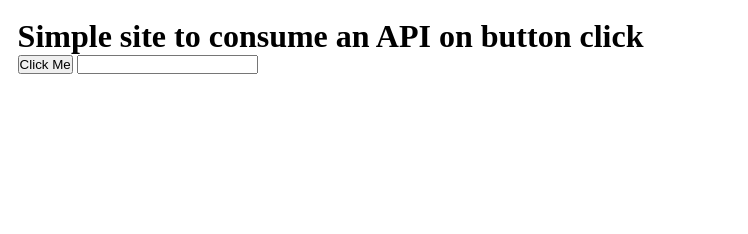
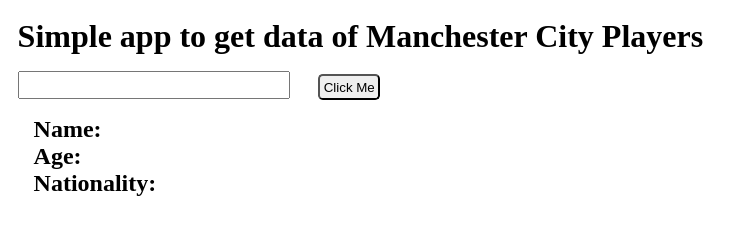
Before and after one commit to Sam10-debug/city-players-names, a plain HTML site: page index.html in a window 1280 px wide. Shown: the whole page, without its empty margins (0-748 px from the left). Drawn offline with Linux system fonts and the light colour scheme.

Commit message:
change-name

```diff
--- a/css/style.css
+++ b/css/style.css
@@ -9,3 +9,23 @@ body{
 section{
 	padding: 1rem;
 }
+h1{
+	margin-bottom: 1rem;
+}
+button{
+	padding: 0.2rem;
+	border-radius: 0.3rem;
+}
+input{
+	font-size: 1.3rem;
+	margin-right: 2%;
+}
+span{
+	font-weight: bold;
+	font-size: 1.5rem;
+	margin-right: 10px;
+}
+div{
+	display: flex;
+	align-items: center;
+}
--- a/index.html
+++ b/index.html
@@ -8,13 +8,13 @@
 	<link rel="stylesheet" href="css/style.css">
 </head>
 <body>
-	<h1>Simple site to consume an API on button click</h1>
+	<h1>Simple app to get data of Manchester City Players</h1>
+	<input type="text">
 	<button>Click Me</button>
-	<input type="text">
 	<section>
-		<h2 id="first"></h2>
-	<h2 id="second"></h2>
-	<h2 id="third"></h2>
+	<div><span>Name:</span><h2 id="first"></h2></div>
+	<div><span>Age:</span><h2 id="second"></h2></div>
+	<div><span>Nationality:</span><h2 id="third"></h2></div>
 	</section>
 	<script src="js/main.js"></script>
 </body>
--- a/js/main.js
+++ b/js/main.js
@@ -11,7 +11,7 @@ const func=()=>{
 async function getApi(){
 	const res= await fetch(`https://city-names-api.herokuapp.com/api/${input.value}`)
 	const data = await res.json()
-	first.textContent=data.name
+	first.textContent= data.name
 	second.textContent=data.age
 	third.textContent=data.nationality
 	console.log(data)
```
